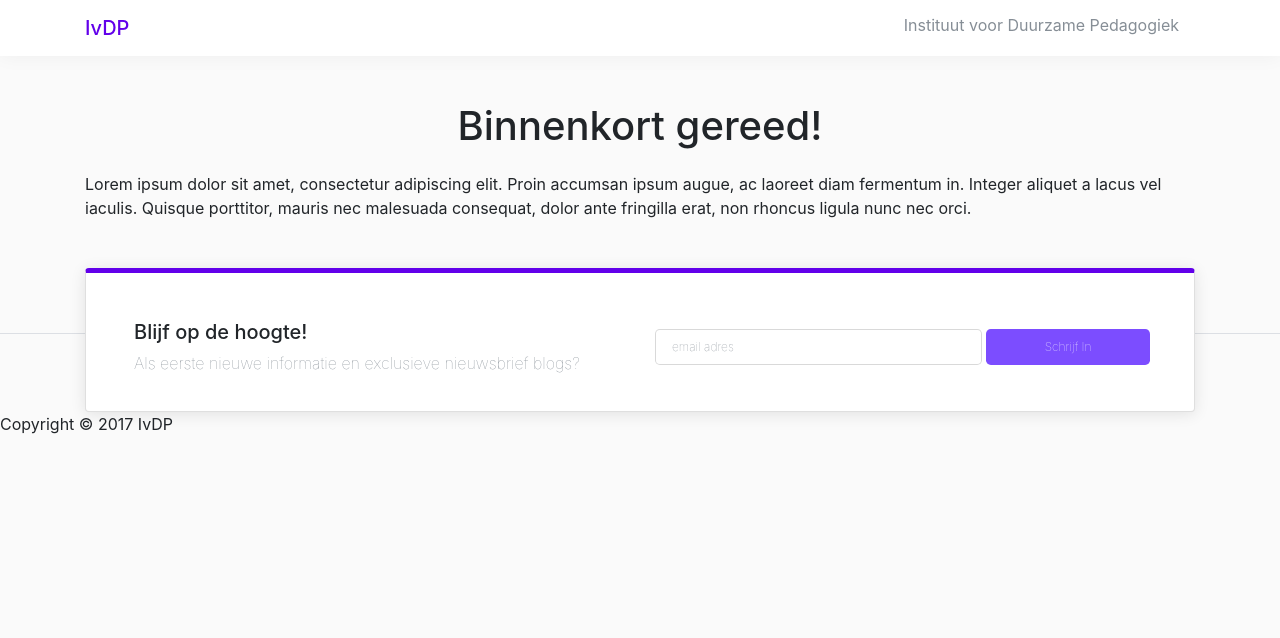
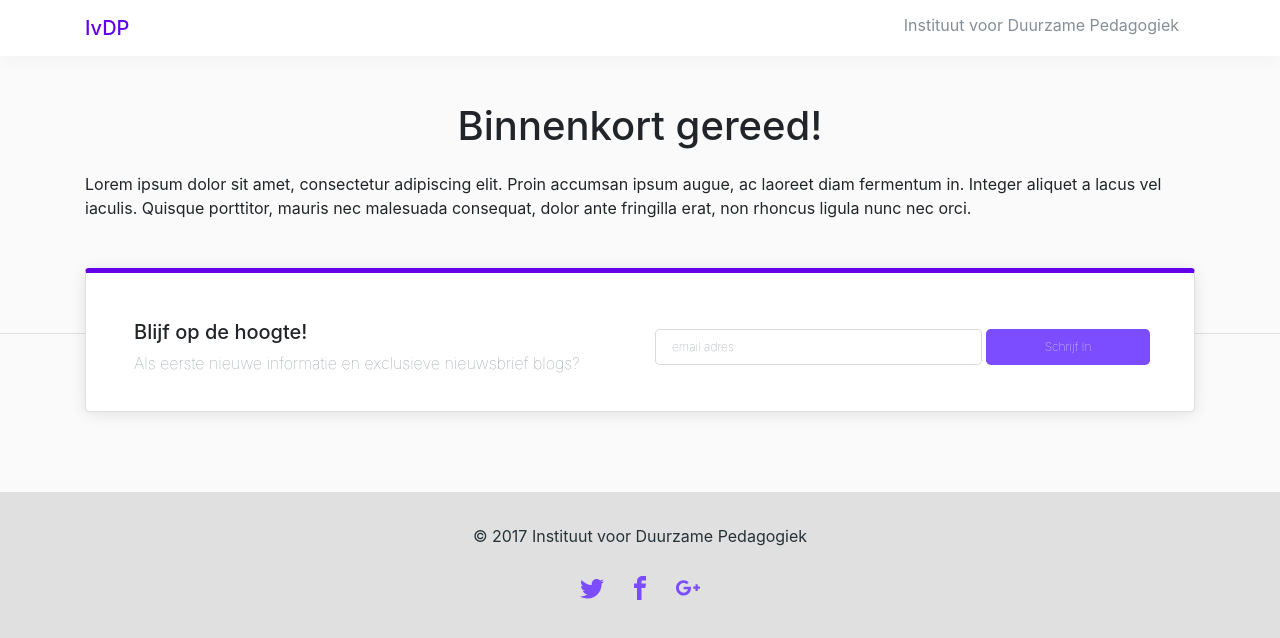
Before and after one commit to mbicknese/maaikevandeursen, a Vue app: page /#/ in a window 1280 px wide. Shown: the top 638 px of the page. Built offline with nearby package versions, Linux system fonts and the light colour scheme.

Commit message:
Finish up the footer

```diff
--- a/index.html
+++ b/index.html
@@ -4,14 +4,13 @@
     <meta charset="utf-8">
     <title>Instituut voor Duurzame Pedagogiek</title>
     <meta name="viewport" content="width=device-width, initial-scale=1, shrink-to-fit=no">
-    <!-- <meta name="viewport" content="width=device-width, initial-scale=1"> -->
 
     <link rel="stylesheet" href="https://maxcdn.bootstrapcdn.com/bootstrap/4.0.0-beta/css/bootstrap.min.css" integrity="sha384-/Y6pD6FV/Vv2HJnA6t+vslU6fwYXjCFtcEpHbNJ0lyAFsXTsjBbfaDjzALeQsN6M" crossorigin="anonymous">
     <script id="mcjs">!function(c,h,i,m,p){m=c.createElement(h),p=c.getElementsByTagName(h)[0],m.async=1,m.src=i,p.parentNode.insertBefore(m,p)}(document,"script","https://chimpstatic.com/mcjs-connected/js/users/98b60bccc209b1ee2c26a17e8/6e756cc838611d8ff264084ba.js");</script>
     <style>
       body, html {
         min-height: 100%;
-        background-color: #FAFAFA;
+        background-color: #E0E0E0;
         max-width: 100vw;
         overflow-x: hidden;
       }
--- a/src/App.vue
+++ b/src/App.vue
@@ -10,9 +10,26 @@
         </h1>
       </div>
     </header>
-    <router-view></router-view>
+    <main>
+      <router-view></router-view>
+    </main>
     <footer class="bottom-footer">
-      <p>Copyright &copy; 2017 IvDP</p>
+      <div class="container text-center">
+        <p>&copy; 2017 Instituut voor Duurzame Pedagogiek</p>
+        <nav class="social">
+          <ul>
+            <li><a href="https://twitter.com/het_IvDP">
+              <svg><use xlink:href="static/icons.svg#icon-twitter"></use></svg>
+            </a></li>
+            <li><a href="https://www.facebook.com/Instituut-voor-Duurzame-Pedagogiek">
+              <svg><use xlink:href="static/icons.svg#icon-facebook"></use></svg>
+            </a></li>
+            <li><a href="https://plus.google.com/">
+              <svg><use xlink:href="static/icons.svg#icon-google-plus"></use></svg>
+            </a></li>
+          </ul>
+        </nav>
+      </div>
     </footer>
   </div>
 </template>
@@ -29,4 +46,35 @@ export default {
     color: #6200EA;
     background: #FFF;
   }
+
+  .bottom-footer {
+    color: #263238;
+    padding-top: 2rem;
+    padding-bottom: 2rem;
+  }
+
+  main {
+    background: #FAFAFA;
+    overflow: hidden;
+    padding-bottom: 5rem;
+  }
+
+  .social ul {
+    list-style: none;
+    padding: 0;
+  }
+  .social li {
+    display: inline-block;
+    width: 3rem;
+    height: 3rem;
+    padding: 0.75rem;
+  }
+  .social a svg {
+    width: 100%;
+    height: 100%;
+    fill: #7C4DFF;
+  }
+  .social a:hover svg {
+    fill: #651FFF;
+  }
 </style>
--- a/src/components/ComingSoon.vue
+++ b/src/components/ComingSoon.vue
@@ -1,5 +1,5 @@
 <template>
-  <main class="container mt-5">
+  <div class="container mt-5">
     <h1 class="display-5 text-center">
       Binnenkort gereed!
     </h1>
@@ -34,7 +34,7 @@
     </article>
 
 <!--End mc_embed_signup-->
-  </main>
+  </div>
 </template>
 
 <script>
```
Also changed, not shown: static/icons.svg (added).
